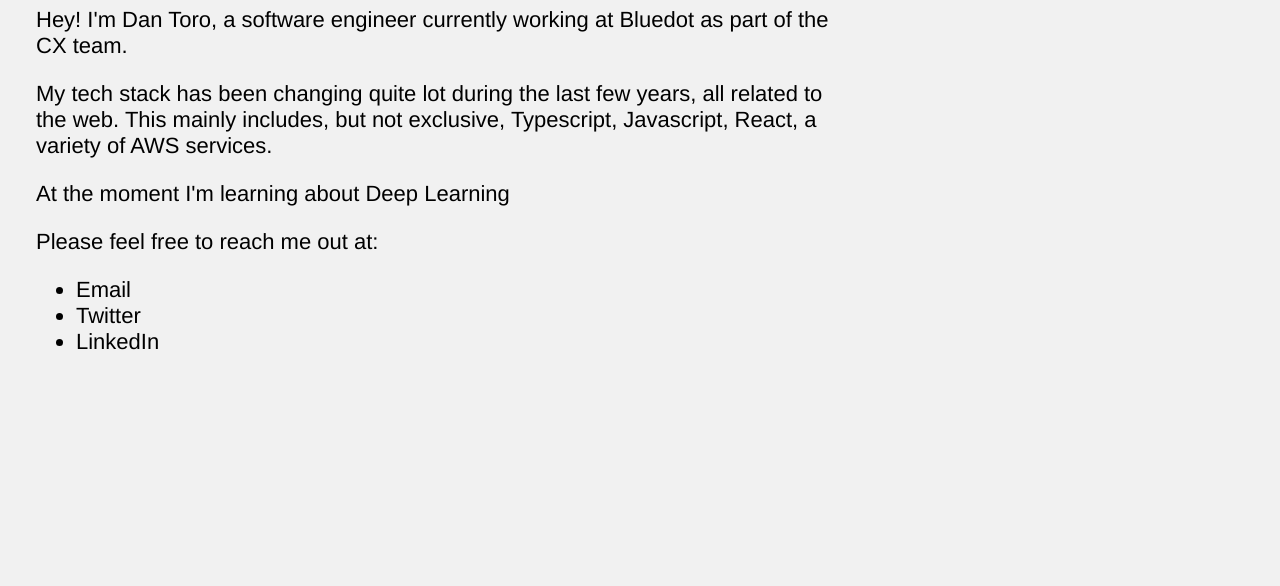
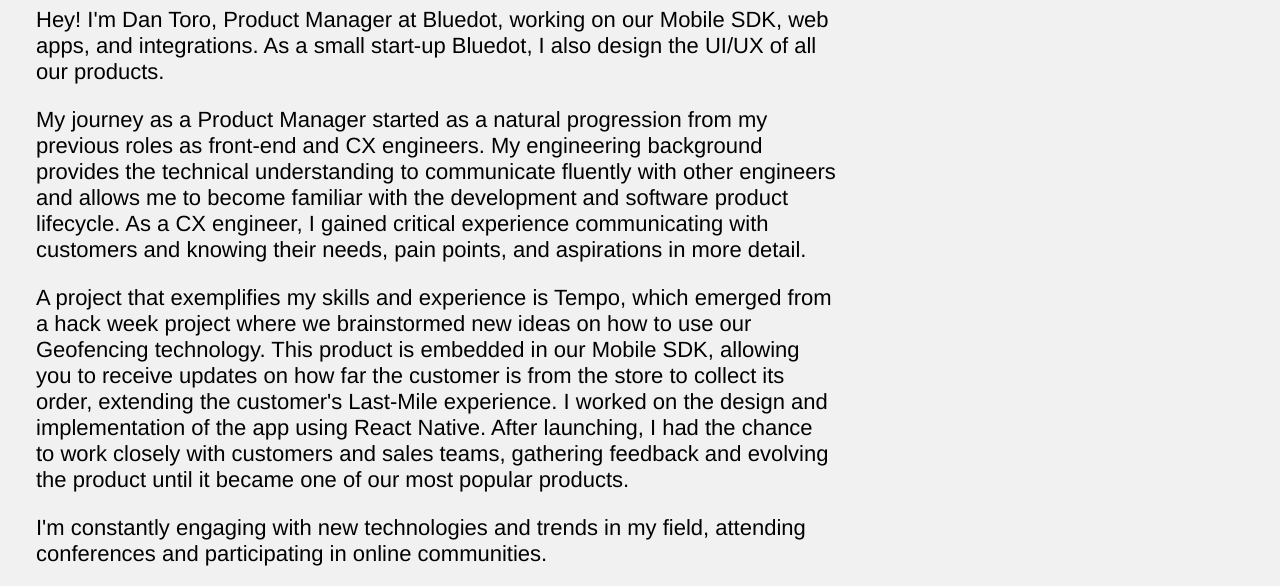
Before and after one commit to toroduque/dan-toro-website, a Gatsby site: page /about in a window 1280 px wide. Shown: the part 140-726 px from the top of the page. Built offline with nearby package versions, Linux system fonts and the light colour scheme; Gatsby itself is replaced by a stand-in of ours.

Commit message:
update about and portfolio pages

```diff
--- a/src/pages/about.js
+++ b/src/pages/about.js
@@ -1,21 +1,69 @@
-import React from 'react'
-import Layout from '../components/layout'
-import SEO from '../components/seo'
+import React from "react"
+import Layout from "../components/layout"
+import SEO from "../components/seo"
 
-export default function About () {
+export default function About() {
   return (
     <Layout>
       <SEO title="About" />
       <h1>About</h1>
-            <div style={{fontSize: 22, maxWidth: '800px'}}>
-                <p>Hey! I'm Dan Toro, a software engineer currently working at <a href="https://bluedot.io" target="_blank" rel="noreferrer">Bluedot</a> as part of the CX team.</p>
-                <p>My tech stack has been changing quite lot during the last few years, all related to the web. This mainly includes, but not exclusive, Typescript, Javascript, React, a variety of AWS services.</p>
-                <p>At the moment I'm learning about Deep Learning</p>
-                <p>Please feel free to reach me out at:</p>
+      <div style={{ fontSize: 22, maxWidth: "800px" }}>
+        <p>
+          Hey! I'm Dan Toro, Product Manager at{" "}
+          <a href="https://bluedot.io" target="_blank" rel="noreferrer">
+            Bluedot
+          </a>
+          , working on our Mobile SDK, web apps, and integrations. As a small
+          start-up Bluedot, I also design the UI/UX of all our products.
+        </p>
+        <p>
+          My journey as a Product Manager started as a natural progression from
+          my previous roles as front-end and CX engineers. My engineering
+          background provides the technical understanding to communicate
+          fluently with other engineers and allows me to become familiar with
+          the development and software product lifecycle. As a CX engineer, I
+          gained critical experience communicating with customers and knowing
+          their needs, pain points, and aspirations in more detail.
+        </p>
+        <p>
+          A project that exemplifies my skills and experience is Tempo, which
+          emerged from a hack week project where we brainstormed new ideas on
+          how to use our Geofencing technology. This product is embedded in our
+          Mobile SDK, allowing you to receive updates on how far the customer is
+          from the store to collect its order, extending the customer's
+          Last-Mile experience. I worked on the design and implementation of the
+          app using React Native. After launching, I had the chance to work
+          closely with customers and sales teams, gathering feedback and
+          evolving the product until it became one of our most popular products.
+        </p>
+        <p>
+          I'm constantly engaging with new technologies and trends in my field,
+          attending conferences and participating in online communities.
+        </p>
+
+        <p>
+          Feel free to get in touch with me for anything related to Product
+          Management or Software Development.
+        </p>
         <ul>
-                    <li><a href="mailto:toro.duque@gmail.com" target="_blank" rel="noreferrer">Email</a></li>
-                    <li><a href="https://twitter.com/dtoroduq" target="_blank" rel="noreferrer">Twitter</a></li>
-                    <li><a href="https://www.linkedin.com/in/daniel-toro-duque-2b3bb932/" target="_blank" rel="noreferrer">LinkedIn</a></li>
+          <li>
+            <a
+              href="mailto:toro.duque@gmail.com"
+              target="_blank"
+              rel="noreferrer"
+            >
+              Email
+            </a>
+          </li>
+          <li>
+            <a
+              href="https://www.linkedin.com/in/daniel-toro-duque-2b3bb932/"
+              target="_blank"
+              rel="noreferrer"
+            >
+              LinkedIn
+            </a>
+          </li>
         </ul>
       </div>
     </Layout>
```
Also changed, not shown: src/pages/portfolio.js (+18 -11 lines), 2 other files. Lines whose indentation alone changed are shown as unchanged.
